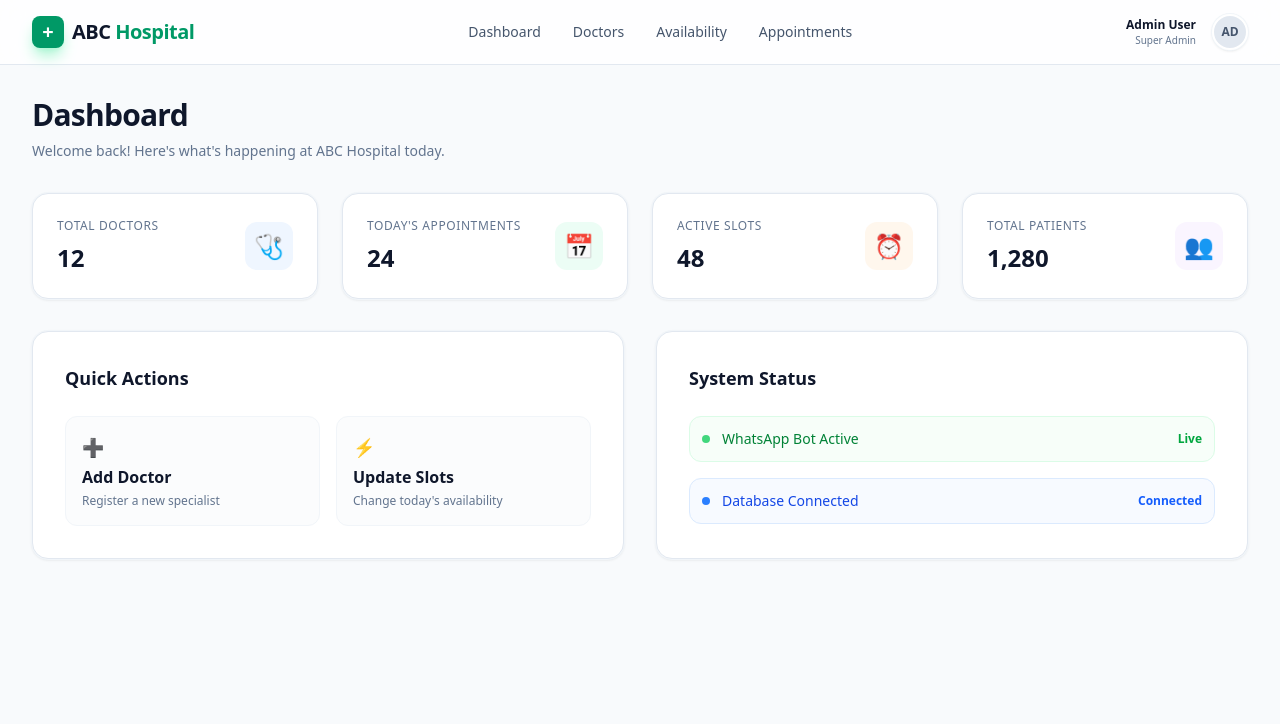
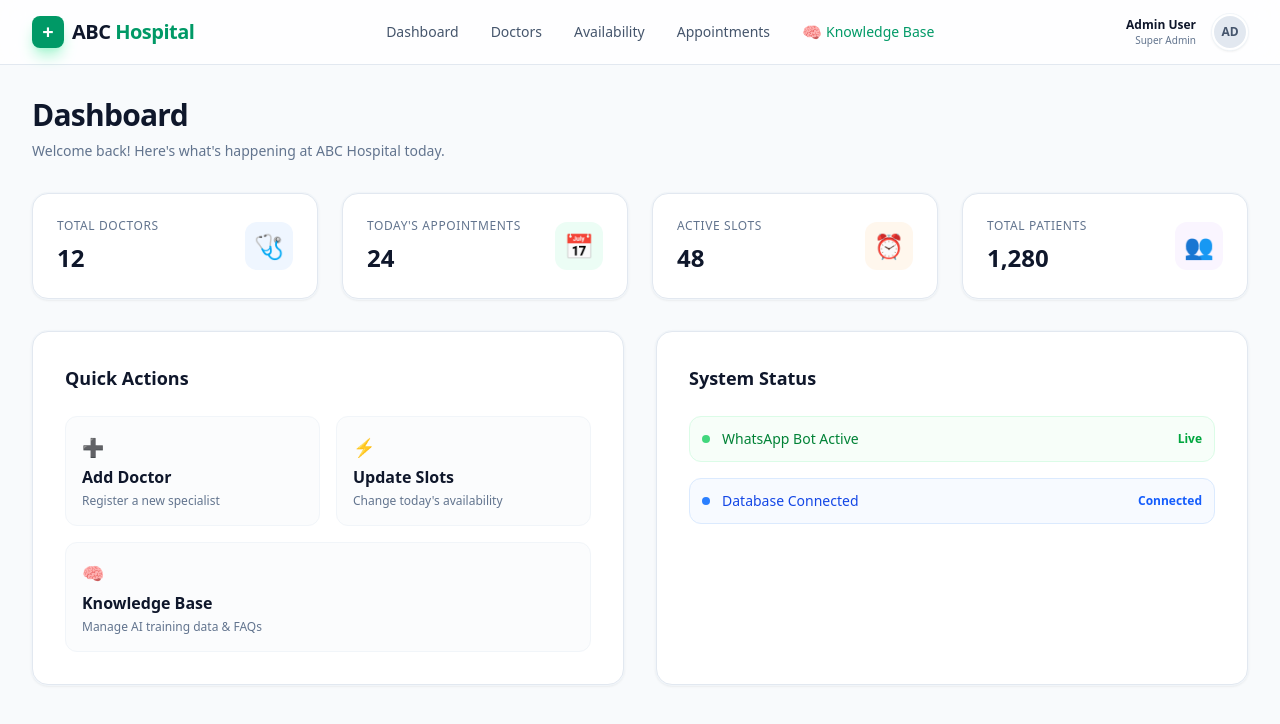
Before and after one commit to Ajmalj12/whatsapp-chatbot, a Next.js app: page / in a window 1280 px wide. Shown: the top 724 px of the page. Built offline with nearby package versions, Linux system fonts and the light colour scheme.

Commit message:
feat: Link Knowledge Base to portal navigation and dashboard

```diff
--- a/src/app/page.tsx
+++ b/src/app/page.tsx
@@ -44,6 +44,11 @@ export default function Home() {
                 <span className="font-semibold text-slate-900">Update Slots</span>
                 <span className="text-xs text-slate-500">Change today's availability</span>
               </button>
+              <a href="/knowledge" className="flex flex-col items-start gap-1 rounded-xl border border-slate-100 bg-slate-50/50 p-4 text-left transition-all hover:bg-blue-50 hover:border-blue-100 group sm:col-span-2">
+                <span className="text-lg text-blue-600 group-hover:scale-110 transition-transform">🧠</span>
+                <span className="font-semibold text-slate-900">Knowledge Base</span>
+                <span className="text-xs text-slate-500">Manage AI training data & FAQs</span>
+              </a>
             </div>
           </div>
 
--- a/src/components/AdminLayout.tsx
+++ b/src/components/AdminLayout.tsx
@@ -20,6 +20,10 @@ export default function Layout({ children }: { children: React.ReactNode }) {
                                 <a href="/doctors" className="text-sm font-medium text-slate-600 hover:text-emerald-600 transition-colors">Doctors</a>
                                 <a href="/availability" className="text-sm font-medium text-slate-600 hover:text-emerald-600 transition-colors">Availability</a>
                                 <a href="/appointments" className="text-sm font-medium text-slate-600 hover:text-emerald-600 transition-colors">Appointments</a>
+                                <a href="/knowledge" className="text-sm font-medium text-emerald-600 font-bold hover:text-emerald-700 transition-colors flex items-center gap-1">
+                                    <span className="text-base">🧠</span>
+                                    Knowledge Base
+                                </a>
                             </div>
                         </div>
                         <div className="flex items-center gap-4">
```
